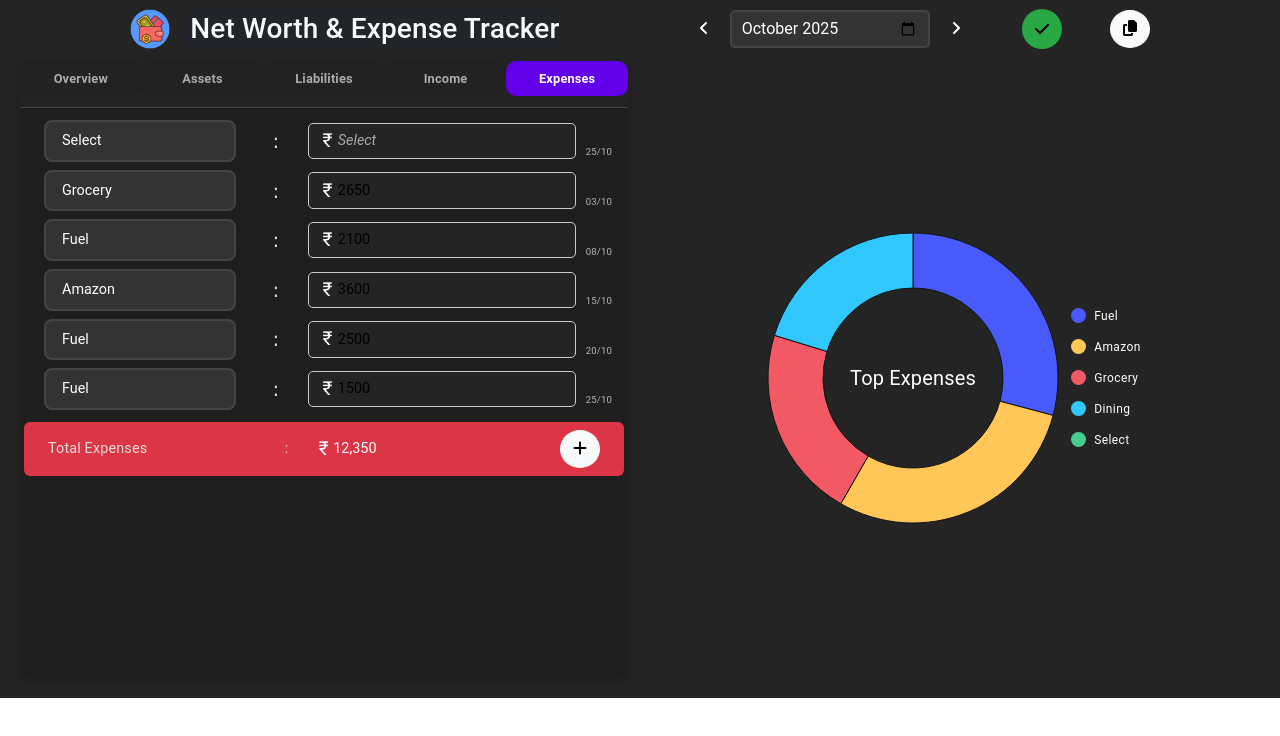
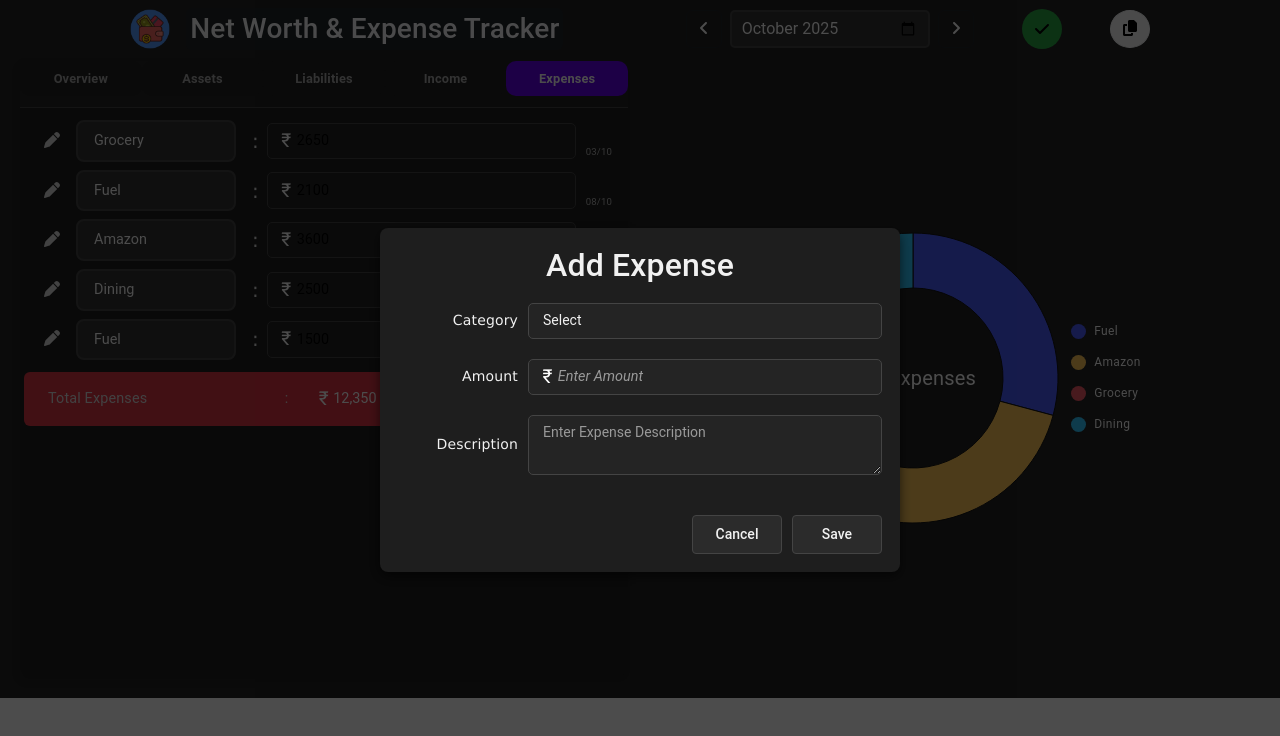
Before and after one commit to Sam1655/Expense-Tracker, a React (Vite) app: page / in a window 1280 px wide. Both pictures are taken after a click on the button 580 px from the left and 399 px from the top of the page. Shown: the top 736 px of the page. Built offline with nearby package versions, Linux system fonts and the light colour scheme.

Commit message:
Add expense modal and desc added

```diff
--- /dev/null
+++ b/src/NWTracker/Components/AddExpenseModal.css
@@ -0,0 +1,139 @@
+/* Overlay */
+.modal-overlay {
+    position: fixed;
+    inset: 0;
+    background-color: rgba(0, 0, 0, 0.7);
+    display: flex;
+    justify-content: center;
+    align-items: center;
+    z-index: 1000;
+}
+
+/* Modal */
+.modal-content {
+    width: 100%;
+    max-width: 520px;
+    background-color: #1e1e1e;
+    color: #f1f1f1;
+    padding: 18px;
+    border-radius: 8px;
+    box-shadow: 0 4px 12px rgba(0, 0, 0, 0.6);
+    margin: 0 20px;
+}
+
+/* Title */
+.modal-content h2 {
+    margin-bottom: 18px;
+    text-align: center;
+}
+
+/* ========================= */
+/* FORM ROW – SAME EVERYWHERE */
+/* ========================= */
+.form-group {
+    display: grid;
+    grid-template-columns: 90px 1fr;
+    /* 👈 mobile-friendly */
+    gap: 10px;
+    align-items: center;
+    margin-bottom: 20px;
+}
+
+/* Label */
+.form-group label {
+    font-size: 13px;
+    font-weight: 500;
+    color: #f1f1f1;
+    text-align: right;
+    white-space: nowrap;
+}
+
+/* IMPORTANT: prevents overflow */
+.form-group>* {
+    min-width: 0;
+}
+
+/* Inputs / Select / Textarea */
+/* .form-group input, */
+.otherinput,
+.form-group select,
+.form-group textarea {
+    width: 100%;
+    min-height: 36px;
+    padding: 6px 14px;
+    font-size: 14px;
+
+    background-color: #242424;
+    color: #f1f1f1;
+
+    border: 1px solid #444;
+    border-radius: 5px;
+    box-sizing: border-box;
+    /* transition: border-color 0.3s ease, box-shadow 0.3s ease; */
+}
+
+/* Textarea */
+.form-group textarea {
+    resize: vertical;
+    min-height: 60px;
+}
+
+/* Focus */
+.form-group input:focus,
+.form-group select:focus,
+.form-group textarea:focus {
+    outline: none;
+    border-color: #4da3ff;
+}
+
+/* Placeholder */
+.form-group input::placeholder,
+.form-group textarea::placeholder {
+    color: #9a9a9a;
+}
+
+/* ========================= */
+/* ACTION BUTTONS */
+/* ========================= */
+.modal-actions {
+    display: flex;
+    justify-content: flex-end;
+    gap: 10px;
+    margin-top: 20px;
+}
+
+.modal-actions button {
+    min-width: 90px;
+    padding: 8px 12px;
+    font-size: 14px;
+
+    background-color: #2b2b2b;
+    color: #f1f1f1;
+
+    border: 1px solid #444;
+    border-radius: 4px;
+    cursor: pointer;
+}
+
+.modal-actions button:hover {
+    background-color: #333;
+}
+
+/* Desktop polish */
+@media (min-width: 768px) {
+    .form-group {
+        grid-template-columns: 120px 1fr;
+        /* wider labels on desktop */
+    }
+
+    .form-group label {
+        font-size: 14px;
+    }
+}
+
+/* Small phones safety */
+@media (max-width: 360px) {
+    .form-group {
+        grid-template-columns: 75px 1fr;
+    }
+}
--- /dev/null
+++ b/src/NWTracker/Components/AddExpenseModal.jsx
@@ -0,0 +1,134 @@
+import React, { useRef, useState } from "react";
+import TextInput from "./TextInput";
+import { EXPENSE_TYPES } from "../constants";
+import "./AddExpenseModal.css";
+
+const AddExpenseModal = ({
+  setModal,
+  expensesFields,
+  setExpensesFields,
+  index = -1,
+  toast,
+}) => {
+  const isEdit = index >= 0;
+
+  const [row, setRow] = useState(
+    isEdit
+      ? { ...expensesFields[index] }
+      : { label: EXPENSE_TYPES[0], value: "", desc: "", timestamp: new Date() }
+  );
+  console.log(row, "row");
+  const amountRef = useRef(null);
+  const otherLabelRef = useRef(null);
+
+  const formatAmount = (value) =>
+    value.replace(/[^0-9]/g, "").replace(/\B(?=(\d{3})+(?!\d))/g, ",");
+
+  const handleAmountChange = (e) => {
+    setRow((prev) => ({
+      ...prev,
+      value: formatAmount(e.target.value),
+    }));
+  };
+
+  const handleSave = () => {
+    if (row?.label === "Select" || row?.label === "Other") {
+      toast.error("Please Select Category");
+      return;
+    }
+    if (!row?.value) {
+      toast.error("Please Enter Amount");
+      return;
+    }
+
+    const updated = isEdit
+      ? expensesFields.map((item, i) => (i === index ? row : item))
+      : [row, ...expensesFields];
+
+    setExpensesFields(updated);
+    setModal({ isOpen: false });
+  };
+
+  const handleDelete = () => {
+    if (!window.confirm("Do you want to delete this Expense")) return;
+
+    setExpensesFields(expensesFields.filter((_, i) => i !== index));
+    setModal({ isOpen: false });
+  };
+
+  return (
+    <div className="modal-overlay">
+      <div className="modal-content" onClick={(e) => e.stopPropagation()}>
+        <h2>{isEdit ? "Edit Expense" : "Add Expense"}</h2>
+
+        {/* CATEGORY */}
+        <div className="form-group">
+          <label>Category</label>
+
+          {row.label !== "Other" && EXPENSE_TYPES.includes(row?.label) ? (
+            <select
+              value={row.label}
+              onChange={(e) => {
+                setRow((prev) => ({ ...prev, label: e.target.value }));
+                requestAnimationFrame(() =>
+                  e.target.value === "Other"
+                    ? otherLabelRef.current?.focus()
+                    : amountRef.current?.focus()
+                );
+              }}
+            >
+              {EXPENSE_TYPES.map((type) => (
+                <option key={type} value={type}>
+                  {type}
+                </option>
+              ))}
+            </select>
+          ) : (
+            <input
+              ref={otherLabelRef}
+              className="otherinput"
+              type="text"
+              value={row.label === "Other" ? "" : row.label}
+              placeholder="Enter Category"
+              onChange={(e) =>
+                setRow((prev) => ({ ...prev, label: e.target.value }))
+              }
+            />
+          )}
+        </div>
+
+        {/* AMOUNT */}
+        <div className="form-group">
+          <label>Amount</label>
+          <TextInput
+            ref={amountRef}
+            value={row.value}
+            onChange={handleAmountChange}
+          />
+        </div>
+
+        {/* DESCRIPTION */}
+        <div className="form-group">
+          <label>Description</label>
+          <textarea
+            type="text"
+            value={row.desc}
+            placeholder="Enter Expense Description"
+            onChange={(e) =>
+              setRow((prev) => ({ ...prev, desc: e.target.value }))
+            }
+          />
+        </div>
+
+        {/* ACTIONS */}
+        <div className="modal-actions">
+          <button onClick={() => setModal({ isOpen: false })}>Cancel</button>
+          <button onClick={handleSave}>Save</button>
+          {isEdit && <button onClick={handleDelete}>Delete</button>}
+        </div>
+      </div>
+    </div>
+  );
+};
+
+export default AddExpenseModal;
--- a/src/NWTracker/Components/Expenses.jsx
+++ b/src/NWTracker/Components/Expenses.jsx
@@ -4,6 +4,7 @@ import {
   faPlus,
   faCopy,
   faFileImport,
+  faPen,
 } from "@fortawesome/free-solid-svg-icons";
 import { EXPENSE_TYPES } from "../constants";
 import { useEffect, useRef } from "react";
@@ -14,9 +15,11 @@ const Expenses = ({
   expensesFields,
   setExpensesFields,
   toast,
+  setModal,
 }) => {
   const inputAmountRefs = useRef([]); //For Amount TextInput
   const inputRefs = useRef([]); // For Label="Other" input
+  console.log(expensesFields, "expensesFields");
 
   const handleInputChange = (e, index) => {
     e.target.value = e.target.value.replace(/[^0-9]/g, ""); // Only Take 0-9 Inputs
@@ -36,105 +39,33 @@ const Expenses = ({
     );
   }, [expensesFields]);
 
-  const handleExpenseImport = () => {
-    navigator.clipboard
-      .readText()
-      .then((text) => {
-        if (JSON.parse(text)?.length) {
-          setExpensesFields(JSON.parse(text));
-          toast.success("Data Imported from Clipboard");
-        } else {
-          toast.error("Invalid Data Format in Clipboard");
-        }
-      })
-      .catch((err) => {
-        toast.error("Failed to read clipboard: ", err);
-      });
-  };
-
-  const handleExpenseCopy = () => {
-    try {
-      navigator.clipboard.writeText(JSON.stringify(expensesFields));
-    } catch (error) {
-      toast.error("Error Copying the Data");
-      return;
-    }
-    toast.success("Data Copied to Clipboard");
-  };
-
   const handleExpenseAdd = () => {
-    console.log(expensesFields);
-    if (
-      expensesFields.length &&
-      (!expensesFields[0].value || expensesFields[0].label === EXPENSE_TYPES[0])
-    )
-      return;
-    setExpensesFields((prev) => [
-      {
-        label: EXPENSE_TYPES[0],
-        value: "",
-        timestamp: new Date(),
-      },
-      ...prev,
-    ]);
+    setModal({ isOpen: true });
   };
 
   return (
-    <div
-      className="mx-3 responsive-expense-container"
-      // style={{ maxHeight: "52vh" }}
-    >
+    <div className="mx-3 responsive-expense-container">
       <div className="row align-items-center justify-content-center mt-2">
-        {/* <div
-          className="d-flex justify-content-around align-items-center mb-4 position-sticky top-0 pt-3 pb-2"
-          style={{ zIndex: "1", backgroundColor: "#1e1e1e" }}
-        >
-          <div>
-            <button
-              type="button"
-              className="btn btn-light rounded-circle"
-              onClick={handleExpenseImport}
-            >
-              <FontAwesomeIcon icon={faFileImport} />
-            </button>
-            <label style={{ fontSize: "0.7rem", marginLeft: "0.5rem" }}>
-              Import
-            </label>
-          </div>
-          <div>
-            <button
-              type="button"
-              className="btn btn-light rounded-circle"
-              onClick={handleExpenseCopy}
-            >
-              <FontAwesomeIcon icon={faCopy} />
-            </button>
-            <label style={{ fontSize: "0.7rem", marginLeft: "0.5rem" }}>
-              Copy
-            </label>
-          </div>
-
-          <div>
-            <button
-              type="button"
-              className="btn btn-light rounded-circle"
-              onClick={handleExpenseAdd}
-            >
-              <FontAwesomeIcon icon={faPlus} />
-            </button>
-            <label style={{ fontSize: "0.7rem", marginLeft: "0.5rem" }}>
-              Add
-            </label>
-          </div>
-        </div> */}
         {expensesFields?.map((row, index) => {
           return (
-            <div className="my-1 d-flex align-items-center" key={index}>
+            <div
+              className="my-1 d-flex align-items-center justify-content-center"
+              key={index}
+            >
+              <span
+                type="button"
+                className="mx-2 "
+                onClick={() => {
+                  setModal({ isOpen: true, index: index });
+                }}
+              >
+                <FontAwesomeIcon icon={faPen} />
+              </span>
               {expensesFields[index]?.label !== "Other" &&
               EXPENSE_TYPES.includes(expensesFields[index]?.label) ? (
                 <select
                   value={expensesFields[index]?.label}
-                  className="mx-2 col-md-4"
+                  className="mx-2"
                   onChange={(e) => {
                     row.label = e.target.value;
                     setExpensesFields([...expensesFields]);
@@ -161,18 +92,18 @@ const Expenses = ({
                 <input
                   ref={(el) => (inputRefs.current[index] = el)}
                   type="text"
-                  className="mx-2 col-md-4 expenseInput"
-                  onBlur={(e) => {
+                  className="mx-2 expenseInput"
+                  onChange={(e) => {
                     row.label = e.target.value;
                     setExpensesFields([...expensesFields]);
                   }}
                   onClick={(e) => {
                     if (e.target.value === "Other") e.target.value = "";
                   }}
-                  defaultValue={expensesFields[index]?.label}
+                  value={expensesFields[index]?.label}
                 ></input>
               )}
-              <label className="mx-2 col-md-1">:</label>
+              <label className="mx-2">:</label>
               <TextInput
                 ref={(el) => (inputAmountRefs.current[index] = el)} // store ref
                 onChange={(e) => handleInputChange(e, index)}
--- a/src/NWTracker/Components/TextInput.css
+++ b/src/NWTracker/Components/TextInput.css
@@ -1,7 +1,6 @@
 .rupee-input-container {
     position: relative;
     width: 100%;
-    max-width: 300px;
 }
 
 .rupee-symbol {
@@ -16,7 +15,7 @@
 .rupee-input {
     width: 100%;
     padding: 0.4rem 0.4rem 0.4rem 1.8rem;
-    border: 1px solid #ccc;
+    border: 1px solid #444;
     background-color: #242424;
     border-radius: 5px;
     font-size: 0.9rem;
@@ -35,6 +34,7 @@
     background-color: transparent;
     border: none;
     color: white;
+    opacity: 1;
 }
 
 .rupee-input::placeholder {
--- a/src/NWTracker/NetWorthTracker.css
+++ b/src/NWTracker/NetWorthTracker.css
@@ -80,6 +80,7 @@ input[type="month"]:focus {
 
 select {
     min-width: 10rem;
+    width: 10rem;
     padding: 0.5rem 1rem;
     font-size: 0.9rem;
     border: 2px solid #444;
@@ -129,7 +130,7 @@ select option:hover {
 }
 
 .expenseInput {
-    min-width: 10rem;
+    width: 10rem;
     padding: 0.5rem 1rem;
     font-size: 0.9rem;
     border: 2px solid #444;
--- a/src/NWTracker/NetWorthTracker.jsx
+++ b/src/NWTracker/NetWorthTracker.jsx
@@ -27,6 +27,7 @@ import { ThemeProvider, createTheme } from "@mui/material/styles";
 import CssBaseline from "@mui/material/CssBaseline";
 import PlotLineCharts from "./Components/PlotLineCharts";
 import Overview from "./Components/Overview";
+import AddExpenseModal from "./Components/AddExpenseModal";
 
 const darkTheme = createTheme({
   palette: {
@@ -40,6 +41,7 @@ const NetWorthTracker = () => {
   const [totalLiabilities, setTotalLiabilities] = useState(0);
   const [totalIncome, setTotalIncome] = useState(0);
   const [totalExpenses, setTotalExpenses] = useState(0);
+  const [modal, setModal] = useState({});
   const [xAxisField, setxAxisField] = useState([]);
   const [expensesFields, setExpensesFields] = useState([]);
   const [netWorth, setNetWorth] = useState(totalAssets - totalLiabilities);
@@ -54,20 +56,6 @@ const NetWorthTracker = () => {
   useEffect(() => {
     setNetWorth(totalAssets - totalLiabilities);
   }, [totalAssets, totalExpenses, totalIncome, totalLiabilities]);
-
-  // Unsaved Changes handler
-  // useEffect(() => {
-  //   const handleBeforeUnload = (event) => {
-  //     event.preventDefault();
-  //     event.returnValue = "";
-  //   };
-
-  //   window.addEventListener("beforeunload", handleBeforeUnload);
-
-  //   return () => {
-  //     window.removeEventListener("beforeunload", handleBeforeUnload);
-  //   };
-  // }, []);
 
   const {
     register,
@@ -223,6 +211,7 @@ const NetWorthTracker = () => {
             expensesFields={expensesFields}
             setExpensesFields={setExpensesFields}
             toast={toast}
+            setModal={setModal}
           />
         );
     }
@@ -417,6 +406,15 @@ const NetWorthTracker = () => {
         </div>
       </form>
       <ToastContainer position="bottom-right" theme="dark" />
+      {modal.isOpen && (
+        <AddExpenseModal
+          expensesFields={expensesFields}
+          setExpensesFields={setExpensesFields}
+          setModal={setModal}
+          index={modal.index}
+          toast={toast}
+        />
+      )}
     </div>
   );
 };
--- a/src/NWTracker/constants.js
+++ b/src/NWTracker/constants.js
@@ -42,6 +42,7 @@ export const EXPENSE_TYPES = [
   "Flipkart",
   "Food",
   "Grocery",
+  "Home",
   "Instamart",
   "Medical",
   "Miscellaneous",
```
